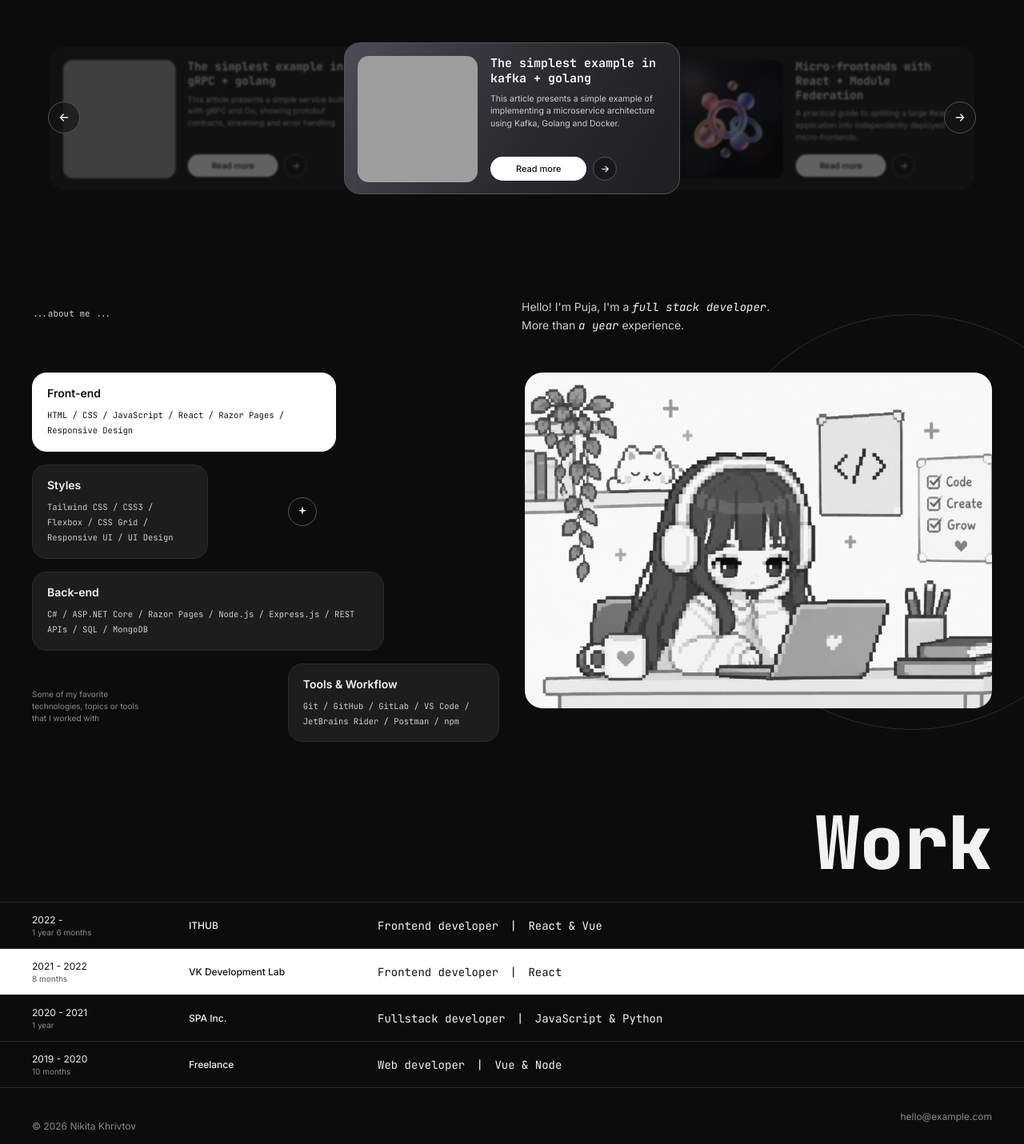
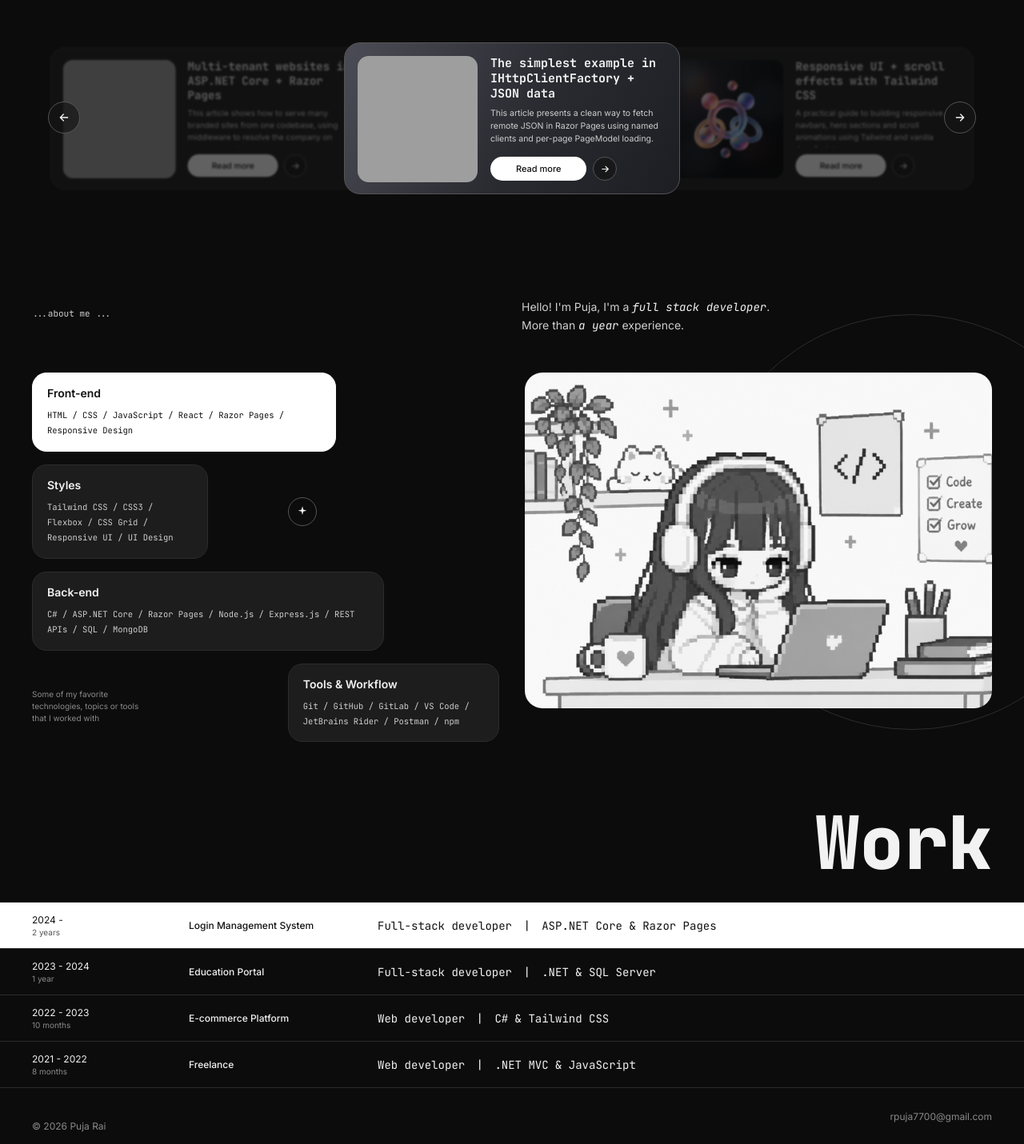
Before and after one commit to pujarai213/PortfolioWebsite, a plain HTML site: page index.html in a window 1280 px wide. Shown: the part 441-1872 px from the top of the page at 80% size. Drawn offline with Linux system fonts and the light colour scheme; grey boxes are pictures that could not be loaded.

Commit message:
Updated details

```diff
--- a/index.html
+++ b/index.html
@@ -8,7 +8,7 @@
       name="description"
       content="Full-stack developer portfolio — projects, skills and work experience."
     />
-    <title>Nikita Khrivtov — Full-stack Developer</title>
+    <title>Portfolio — Full-stack Developer</title>
     <link rel="preconnect" href="https://fonts.googleapis.com" />
     <link rel="preconnect" href="https://fonts.gstatic.com" crossorigin />
     <link
@@ -187,11 +187,12 @@
               />
               <div class="project-card__body">
                 <h3 class="project-card__title">
-                  The simplest example in gRPC + golang
+                  Multi-tenant websites in ASP.NET Core + Razor Pages
                 </h3>
                 <p class="project-card__desc">
-                  This article presents a simple service built with gRPC and Go,
-                  showing protobuf contracts, streaming and error handling.
+                  This article shows how to serve many branded sites from one
+                  codebase, using middleware to resolve the company on every
+                  request.
                 </p>
                 <div class="project-card__actions">
                   <a href="#" class="read-more" tabindex="-1">Read more</a>
@@ -219,11 +220,12 @@
               />
               <div class="project-card__body">
                 <h3 class="project-card__title">
-                  The simplest example in kafka + golang
+                  The simplest example in IHttpClientFactory + JSON data
                 </h3>
                 <p class="project-card__desc">
-                  This article presents a simple example of implementing a
-                  microservice architecture using Kafka, Golang and Docker.
+                  This article presents a clean way to fetch remote JSON in
+                  Razor Pages using named clients and per-page PageModel
+                  loading.
                 </p>
                 <div class="project-card__actions">
                   <a href="#" class="read-more" tabindex="-1">Read more</a>
@@ -251,11 +253,12 @@
               />
               <div class="project-card__body">
                 <h3 class="project-card__title">
-                  Micro-frontends with React + Module Federation
+                  Responsive UI + scroll effects with Tailwind CSS
                 </h3>
                 <p class="project-card__desc">
-                  A practical guide to splitting a large React application into
-                  independently deployed micro-frontends.
+                  A practical guide to building responsive navbars, hero
+                  sections and scroll animations using Tailwind and vanilla
+                  JavaScript.
                 </p>
                 <div class="project-card__actions">
                   <a href="#" class="read-more" tabindex="-1">Read more</a>
@@ -359,42 +362,44 @@
         <section id="work" class="work" aria-labelledby="work-title">
           <h2 id="work-title" class="work-title">Work</h2>
           <ol class="work-list">
-            <li class="work-row">
-              <div class="work-period">
-                <span>2022 -</span><small>1 year 6 months</small>
-              </div>
-              <div class="work-company">ITHUB</div>
-              <div class="work-role">
-                Frontend developer <span class="divider">|</span> React &amp;
-                Vue
-              </div>
-            </li>
             <li class="work-row is-highlighted">
               <div class="work-period">
-                <span>2021 - 2022</span><small>8 months</small>
+                <span>2024 -</span><small>2 years</small>
               </div>
-              <div class="work-company">VK Development Lab</div>
+              <div class="work-company">Login Management System</div>
               <div class="work-role">
-                Frontend developer <span class="divider">|</span> React
+                Full-stack developer <span class="divider">|</span> ASP.NET Core
+                &amp; Razor Pages
               </div>
             </li>
             <li class="work-row">
               <div class="work-period">
-                <span>2020 - 2021</span><small>1 year</small>
+                <span>2023 - 2024</span><small>1 year</small>
               </div>
-              <div class="work-company">SPA Inc.</div>
+              <div class="work-company">Education Portal</div>
               <div class="work-role">
-                Fullstack developer <span class="divider">|</span> JavaScript
-                &amp; Python
+                Full-stack developer <span class="divider">|</span> .NET &amp;
+                SQL Server
               </div>
             </li>
             <li class="work-row">
               <div class="work-period">
-                <span>2019 - 2020</span><small>10 months</small>
+                <span>2022 - 2023</span><small>10 months</small>
+              </div>
+              <div class="work-company">E-commerce Platform</div>
+              <div class="work-role">
+                Web developer <span class="divider">|</span> C# &amp; Tailwind
+                CSS
+              </div>
+            </li>
+            <li class="work-row">
+              <div class="work-period">
+                <span>2021 - 2022</span><small>8 months</small>
               </div>
               <div class="work-company">Freelance</div>
               <div class="work-role">
-                Web developer <span class="divider">|</span> Vue &amp; Node
+                Web developer <span class="divider">|</span> .NET MVC &amp;
+                JavaScript
               </div>
             </li>
           </ol>
@@ -402,8 +407,8 @@
       </main>
 
       <footer id="contacts" class="site-footer">
-        <p>&copy; <span data-year>2026</span> Nikita Khrivtov</p>
-        <a href="mailto:hello@example.com">hello@example.com</a>
+        <p>&copy; <span data-year>2026</span> Puja Rai</p>
+        <a href="mailto:rpuja7700@gmail.com">rpuja7700@gmail.com</a>
       </footer>
     </div>
     <script src="js/script.js"></script>
```
